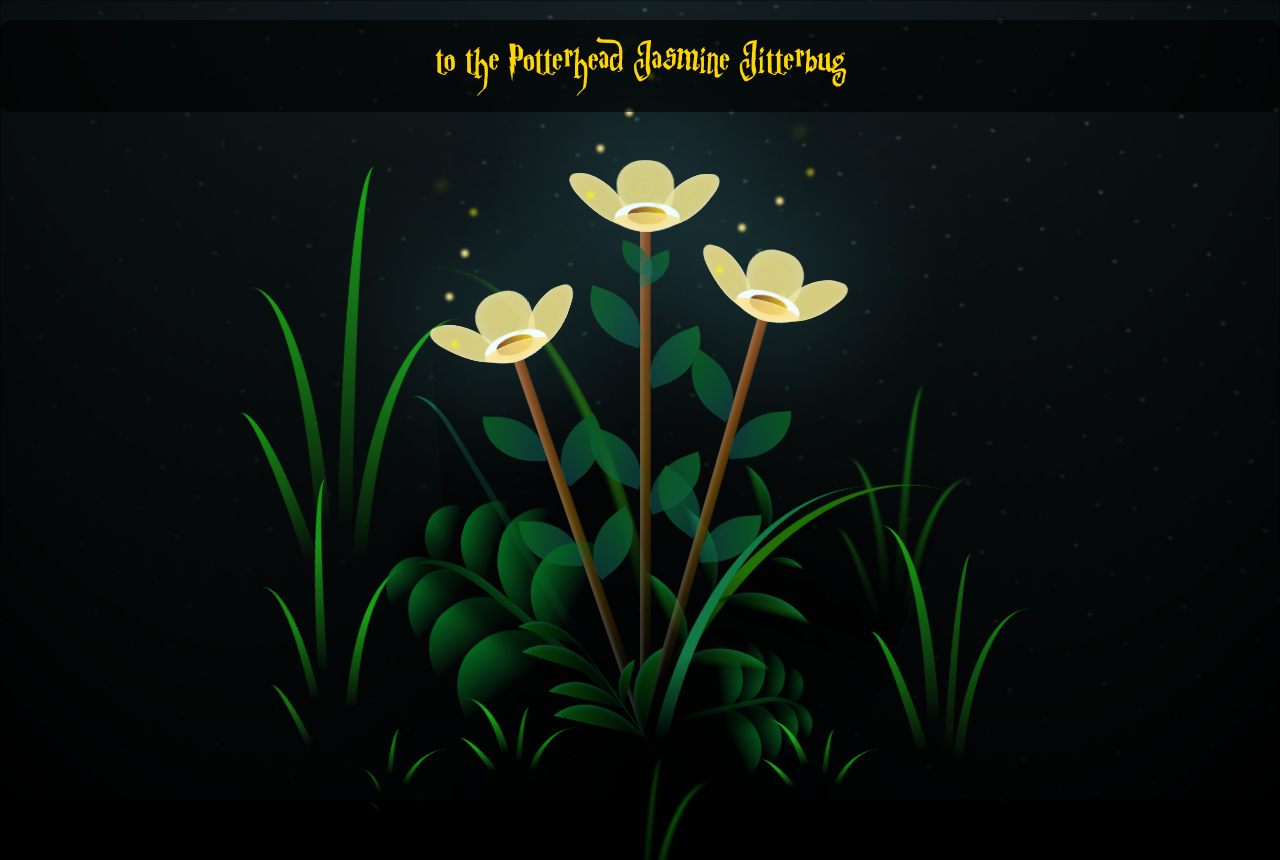
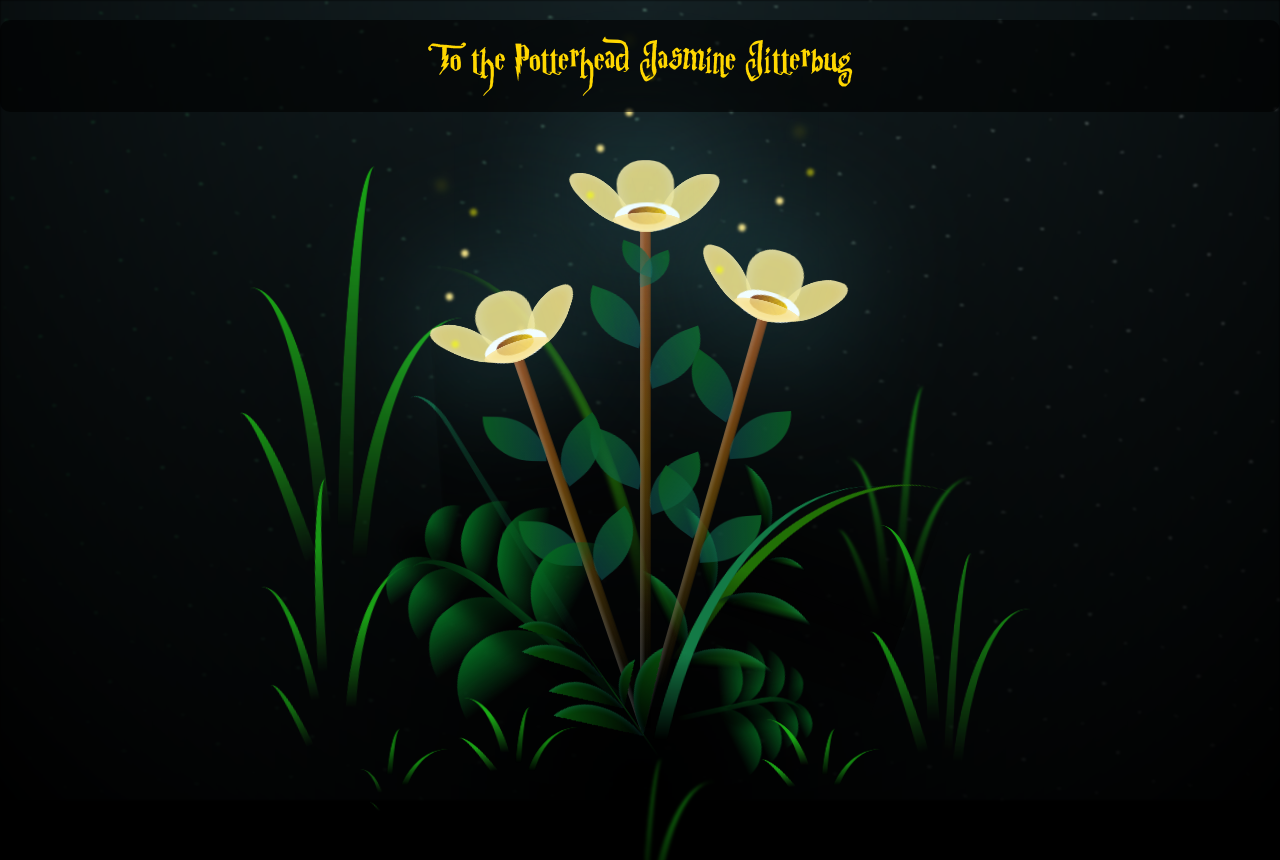
Before and after one commit to MrxD69/gelsomino, a plain HTML site: page index.html in a window 1280 px wide. Shown: the top 860 px of the page. Drawn offline with Linux system fonts and the light colour scheme; a web font is replaced by a local one.

Commit message:
updated text

```diff
--- a/index.html
+++ b/index.html
@@ -15,7 +15,7 @@
     <source src="sound/Hedwigs_Theme-4096.mp3" type="audio/mpeg">
   </audio>
 
-    <div class="potterhead-title">to the Potterhead Jasmine Jitterbug</div>
+    <div class="potterhead-title">To the Potterhead Jasmine Jitterbug</div>
     <div class="night"></div>
     <div class="flowers">
       <div class="flower flower--1">
```
